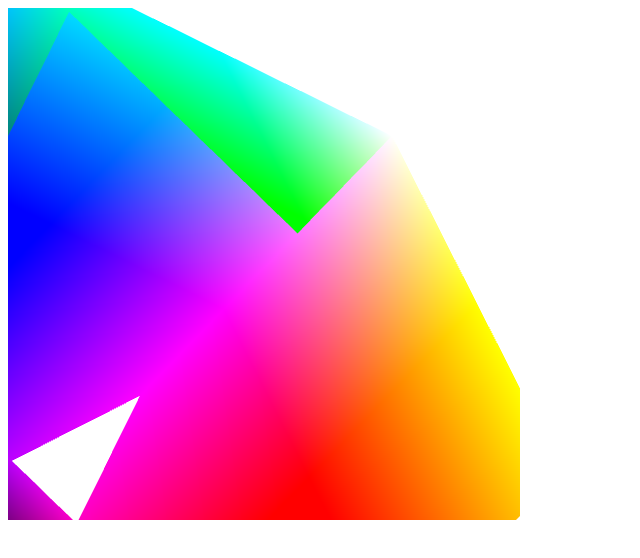
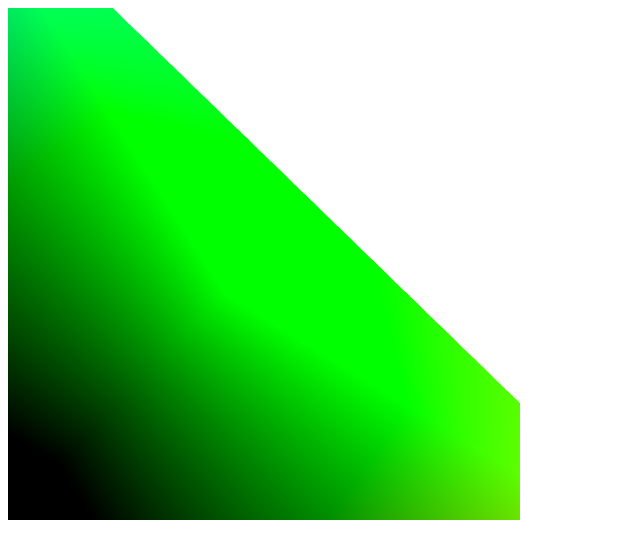
Before and after one commit to goobaby/Computer-Graphics, a plain HTML site: page Assignment 3 - Modeling, Animation, and Depth Buffering/Cube.html in a window 1280 px wide. Shown: the whole page, without its empty margins (0-640 px from the left). Drawn offline with Linux system fonts and the light colour scheme.

Commit message:
perspective update!

```diff
--- a/Assignment 3 - Modeling, Animation, and Depth Buffering/Cube.html
+++ b/Assignment 3 - Modeling, Animation, and Depth Buffering/Cube.html
@@ -18,7 +18,7 @@
         void main()
         {
             gl_PointSize = 3.0;
-            gl_Position = MV *( aPosition - vec4(.5, .5, .5 , 0));
+            gl_Position = (P * MV) *( aPosition - vec4(.5, .5, .5, 0));
 
             vColor = aPosition;
         }
--- a/Assignment 3 - Modeling, Animation, and Depth Buffering/Cube.js
+++ b/Assignment 3 - Modeling, Animation, and Depth Buffering/Cube.js
@@ -101,9 +101,9 @@ function Cube(gl) {
       gl.vertexAttribPointer( positions.aPosition, positions.numComponents,
           gl.FLOAT, false, 0, 0 );
 
-      // // Render the wireframe version of the cube
-      // gl.bindBuffer( gl.ELEMENT_ARRAY_BUFFER, edges.buffer );
-      // gl.drawElements( gl.LINES, edges.length, gl.UNSIGNED_SHORT, 0 );
+      // Render the wireframe version of the cube
+      gl.bindBuffer( gl.ELEMENT_ARRAY_BUFFER, edges.buffer );
+      gl.drawElements( gl.LINES, edges.length, gl.UNSIGNED_SHORT, 0 );
 
       gl.bindBuffer( gl.ELEMENT_ARRAY_BUFFER, indices.buffer );
       gl.drawElements( gl.TRIANGLES, indices.length, gl.UNSIGNED_SHORT, 0 );
--- a/Assignment 3 - Modeling, Animation, and Depth Buffering/main.js
+++ b/Assignment 3 - Modeling, Animation, and Depth Buffering/main.js
@@ -15,7 +15,7 @@ function init()
 function render()
 {
 
-    //var canvas;
+    var canvas;
 
     gl.clear(gl.COLOR_BUFFER_BIT | gl.DEPTH_BUFFER_BIT);
 
@@ -30,11 +30,11 @@ function render()
 
     //aspect = width, height;
 
-    //P = perspective(100, 100, 10, 1000)
+    P = perspective(60, 1, 1, 20)
 
     cube.mv = R;
 
-    //cube.p = P;
+    cube.p = P;
 
     cube.render();
 
```
